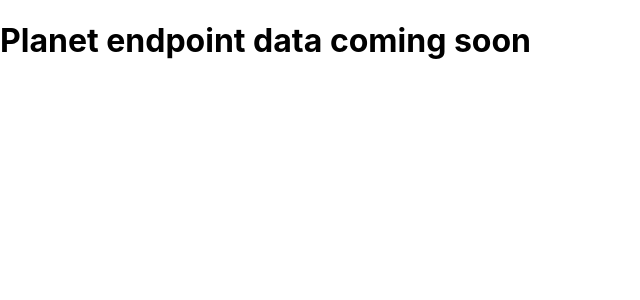
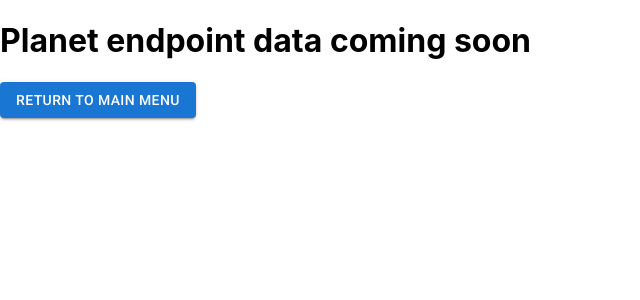
Before and after one commit to xiraynedev/next-wars, a Next.js app: page /planets in a window 1280 px wide. Shown: the top 300 px of the page, without its empty margins (0-640 px from the left). Built offline with nearby package versions, Linux system fonts and the light colour scheme.

Commit message:
add home button to planets page

```diff
--- a/pages/planets/index.tsx
+++ b/pages/planets/index.tsx
@@ -1,5 +1,7 @@
 import { FC } from 'react';
 import Head from 'next/head';
+import Link from 'next/link';
+import Button from '@mui/material/Button';
 
 const Planets: FC = (props) => {
   return (
@@ -8,6 +10,9 @@
         <title>Planet Endpoint</title>
       </Head>
       <h1>Planet endpoint data coming soon</h1>
+      <Link href='/' passHref>
+        <Button variant='contained'>Return to Main Menu</Button>
+      </Link>
     </>
   );
 };
```
